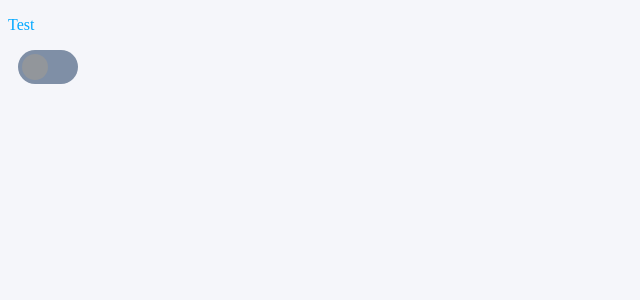
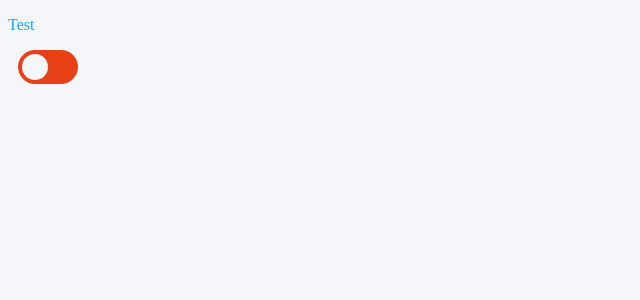
Before and after one commit to UnknownWebsite/CarPlan, a Next.js app: page / in a window 1280 px wide. Shown: the top 300 px of the page, without its empty margins (0-640 px from the left). Built offline with nearby package versions, Linux system fonts and the light colour scheme.

Commit message:
[UI] Refinement of the ToggleButton - Now every property of the ToggleButton is optional - Added callback for when the ToggleButton changes state

```diff
--- a/componetns/ToggleButton.tsx
+++ b/components/ToggleButton.tsx
@@ -3,19 +3,22 @@ import styles from '../styles/ToggleButton.module.css';
 
 export interface Props {
     /**The start state of the button*/
-    startState: boolean;
+    startState?: boolean;
 
     /**Weather the button is disabled*/
-    disabled: boolean;
+    disabled?: boolean;
 
     /**Weather the button should be round */
-    round: boolean;
+    round?: boolean;
 
     /**Callback for when the button is switched off */
-    onChangeToInactive: () => void;
+    onChangeToInactive?: () => void;
 
     /**Callback for when the button is switched on */
-    onChangeToActive: () => void;
+    onChangeToActive?: () => void;
+
+    /**Callback for when the button is switched */
+    onChange?: (state: boolean) => void;
 }
 
 function ToggleButton(props: Props) {
@@ -25,10 +28,14 @@ function ToggleButton(props: Props) {
         if (!props.disabled) {
             setActive(!isActive);
             if (isActive) {
-                props.onChangeToActive();
+                if (props.onChangeToActive != null)
+                    props.onChangeToActive();
             } else {
-                props.onChangeToInactive();
+                if (props.onChangeToInactive != null)
+                    props.onChangeToInactive();
             }
+            if (props.onChange != null)
+                props.onChange(isActive);
         }
     }
 
--- a/pages/index.tsx
+++ b/pages/index.tsx
@@ -1,7 +1,7 @@
 import type { NextPage } from 'next'
 import Head from 'next/head'
 import Image from 'next/image'
-import ToggleButton from '../componetns/ToggleButton'
+import ToggleButton from '../components/ToggleButton'
 import styles from '../styles/Home.module.css'
 import Layout from './layout'
 
@@ -10,10 +10,10 @@ const Home: NextPage = () => {
   var theme = "dark";
 
   return (
-    <Layout darkMode={false}>
+    <Layout>
       <div>
         <p className={styles.test}>Test </p>
-        <ToggleButton disabled={true} round startState={false} onChangeToActive={() => console.log("On")} onChangeToInactive={() => console.log("off")} />
+        <ToggleButton round onChangeToActive={() => console.log("On")} onChangeToInactive={() => console.log("off")} />
       </div>
     </Layout>
   )
--- a/pages/layout.tsx
+++ b/pages/layout.tsx
@@ -6,13 +6,12 @@ export interface Props {
     children: React.ReactNode;
 
     /**Weather light or dark mod should be enabled */
-    darkMode: boolean;
+    darkMode?: boolean;
 }
 
 function Layout(props: Props) {
 
     const style = props.darkMode ? darkTheme : lightTheme;
-    console.log(style);
 
     return (
         <div className="page-layout">
```
